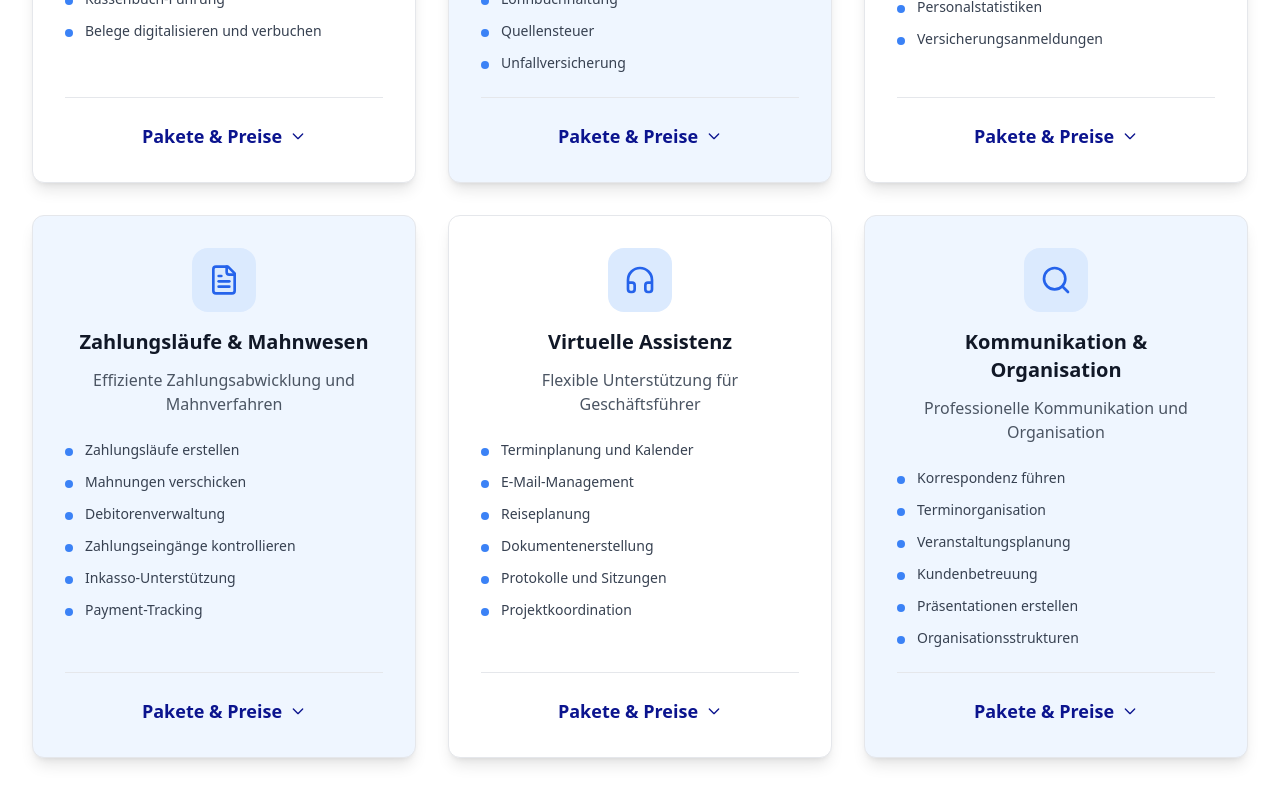
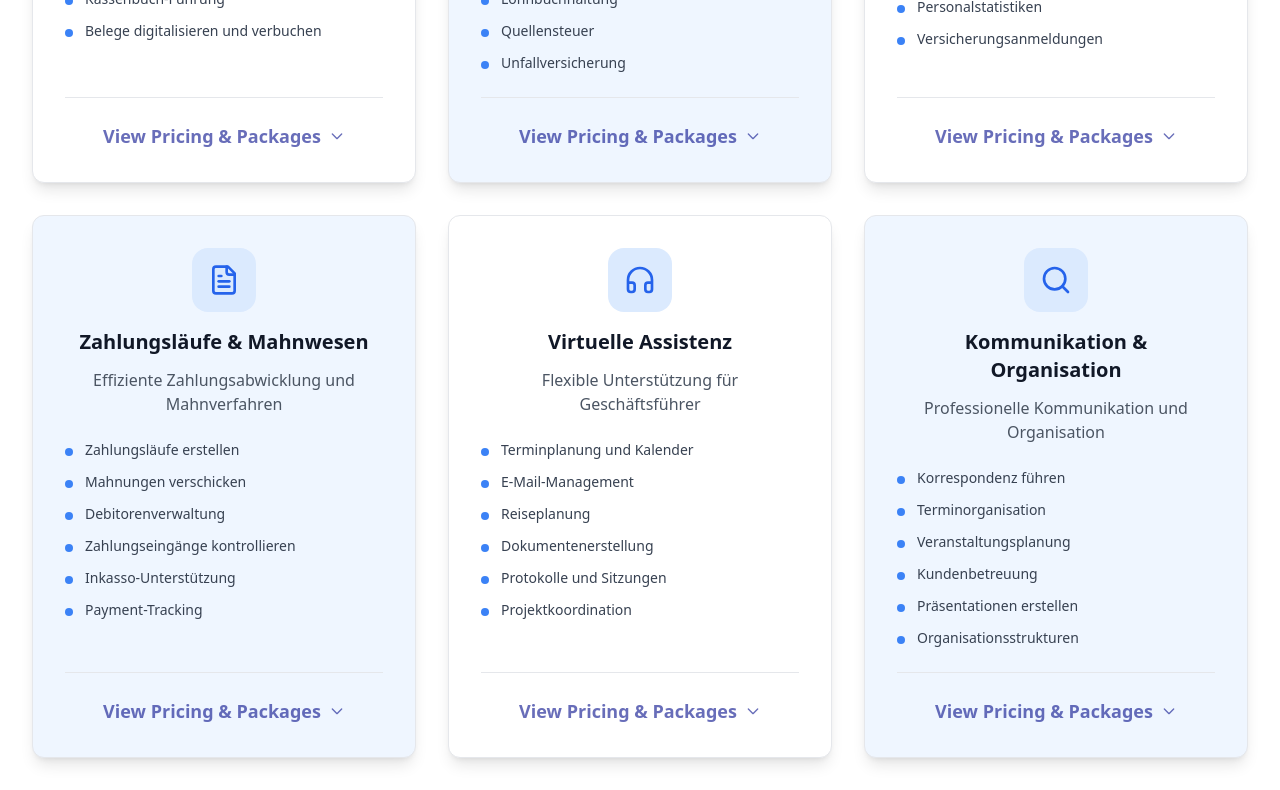
Before and after one commit to SensaiXo/haehni-virtuell-shop, a React (Vite) app: page /leistungen in a window 1280 px wide. Shown: the part 1420-2210 px from the top of the page. Built offline with nearby package versions, Linux system fonts and the light colour scheme.

Commit message:
Update pricing button style
Change the text of the "Packages and Prices" button to "View Pricing & Packages" and add a subtle animation to increase its visibility and draw attention.

```diff
--- a/src/pages/Leistungen.tsx
+++ b/src/pages/Leistungen.tsx
@@ -392,9 +392,9 @@ const Leistungen = () => {
                 <div className="border-t border-gray-200 pt-6">
                   <button
                     onClick={() => toggleRowExpansion(index)}
-                    className="w-full text-lg font-semibold text-navy justify-center flex items-center gap-2 hover:text-blue-700 transition-colors"
+                    className="w-full text-lg font-semibold text-navy justify-center flex items-center gap-2 hover:text-blue-700 transition-all duration-300 hover:scale-105 animate-pulse hover:animate-none"
                   >
-                    Pakete & Preise
+                    View Pricing & Packages
                     <div className={`transform transition-transform duration-200 ${
                       expandedRows.has(getRowIndex(index)) ? 'rotate-180' : ''
                     }`}>
```
